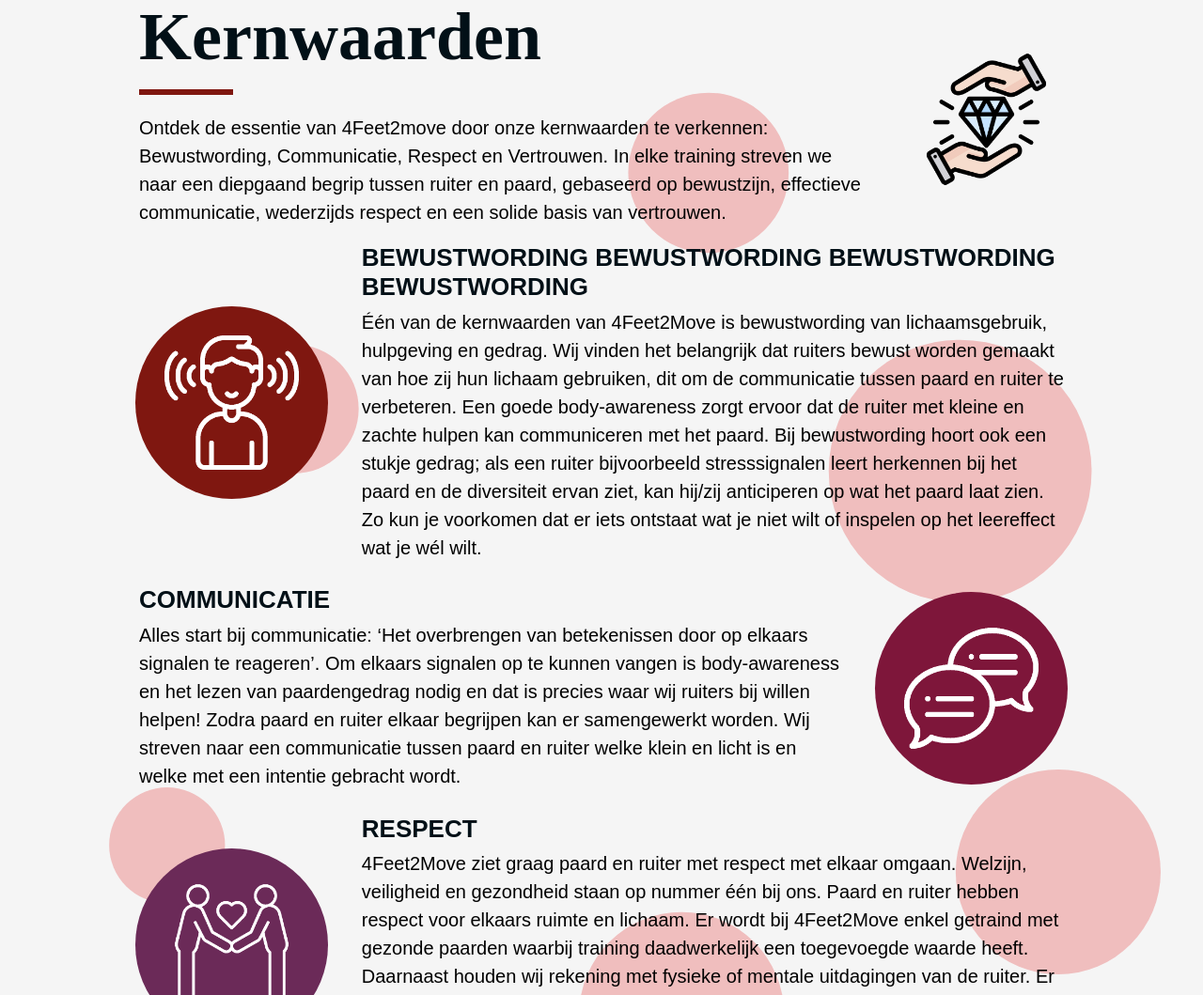
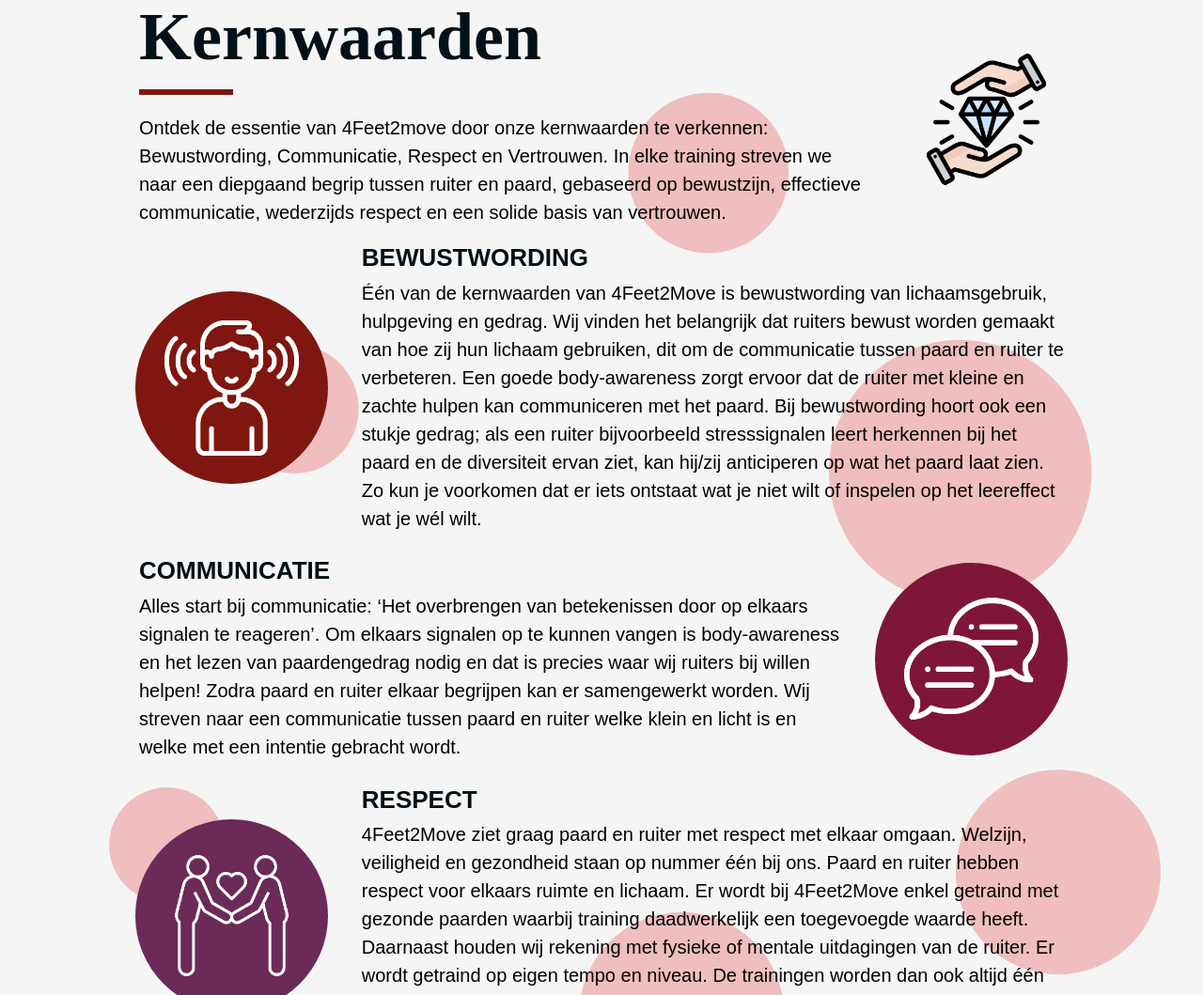
Before and after one commit to Brunotti00/4Feet2Move, a plain HTML site: page over-mij.html in a window 1280 px wide. Shown: the part 2805-3864 px from the top of the page at 94% size. Drawn offline with nearby package versions, Linux system fonts and the light colour scheme.

Commit message:
bewustwording foutje

```diff
--- a/over-mij.html
+++ b/over-mij.html
@@ -243,7 +243,7 @@
             </a>
           </div>
           <div>
-            <h2>Bewustwording Bewustwording Bewustwording Bewustwording</h2>
+            <h2>Bewustwording</h2>
             <p>
               Één van de kernwaarden van 4Feet2Move is bewustwording van
               lichaamsgebruik, hulpgeving en gedrag. Wij vinden het belangrijk
```
